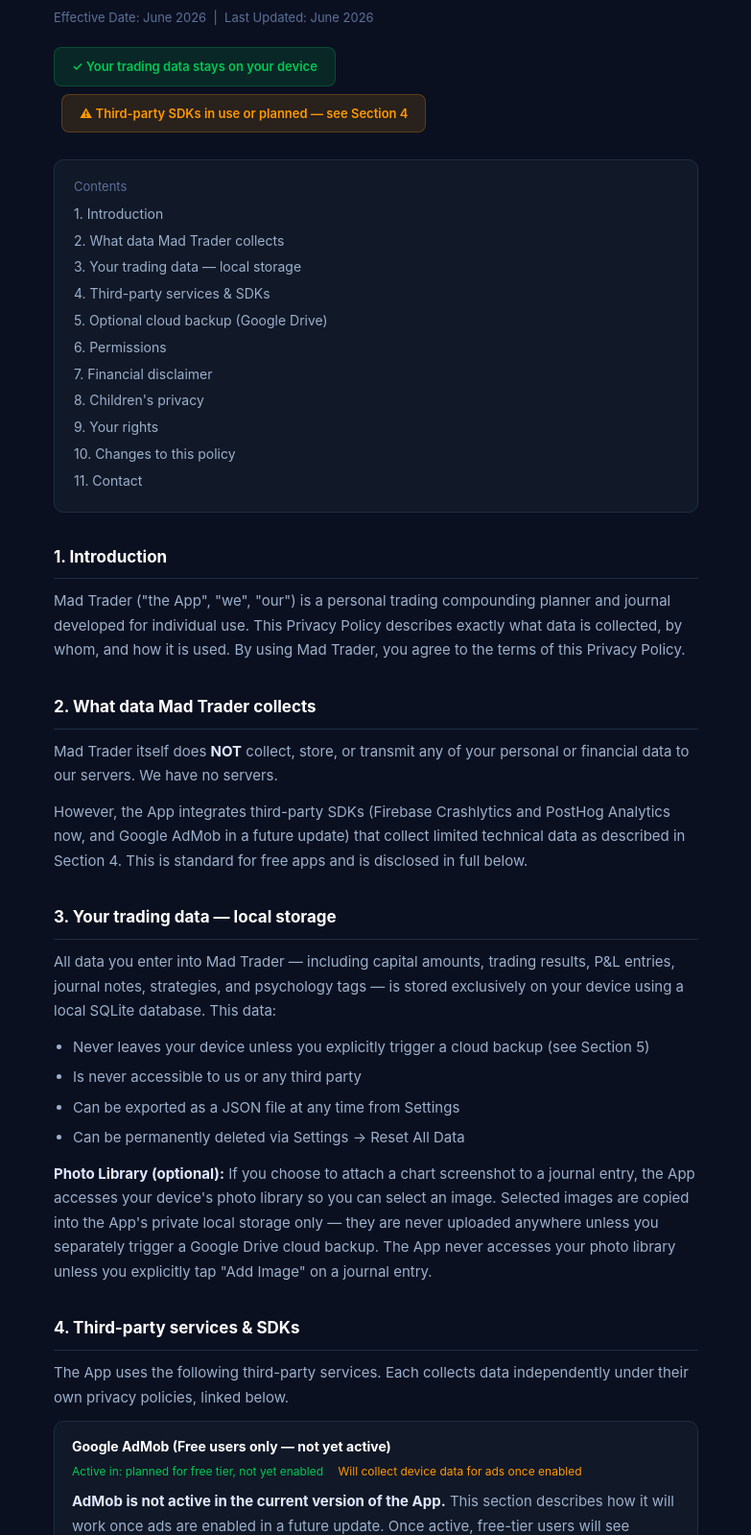
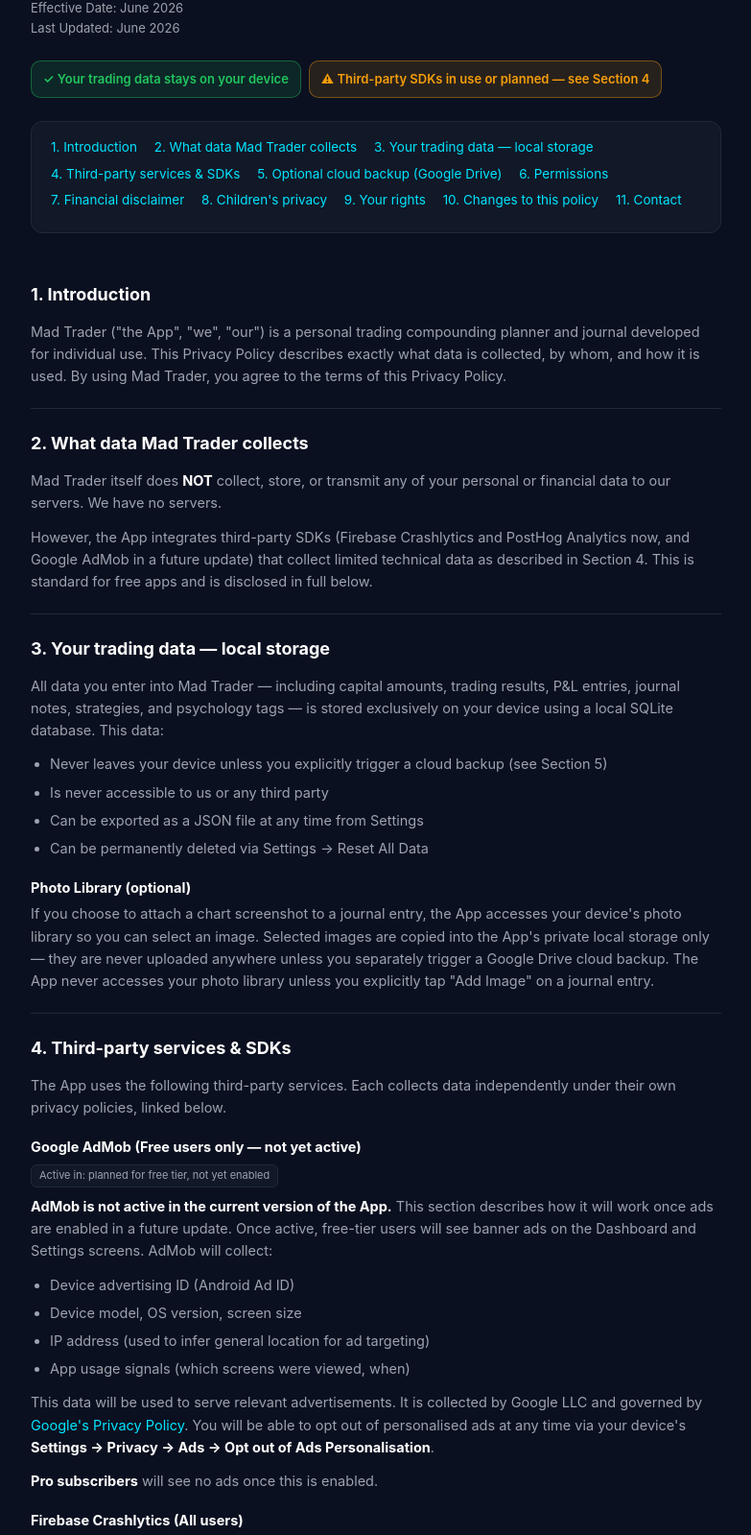
Before and after one commit to askmadtrader/Mad-trader, a plain HTML site: page index.html in a window 1280 px wide. Shown: the part 93-1692 px from the top of the page at 96% size, without its empty margins (248-1031 px from the left). Drawn offline with Linux system fonts and the light colour scheme.

Commit message:
Update index.html

```diff
--- a/index.html
+++ b/index.html
@@ -5,42 +5,146 @@
 <meta name="viewport" content="width=device-width, initial-scale=1.0">
 <title>Mad Trader — Privacy Policy</title>
 <style>
-  * { box-sizing: border-box; margin: 0; padding: 0; }
-  body { font-family: -apple-system, BlinkMacSystemFont, 'Segoe UI', sans-serif; background: #0B1020; color: #E0E8FF; line-height: 1.7; }
-  .container { max-width: 720px; margin: 0 auto; padding: 40px 24px 80px; }
-  .badge { display: inline-block; background: #00C85320; border: 1px solid #00C85340; color: #00C853; padding: 8px 18px; border-radius: 8px; font-size: 13px; font-weight: 600; margin-bottom: 8px; }
-  .badge-warn { display: inline-block; background: #FF980020; border: 1px solid #FF980040; color: #FF9800; padding: 8px 18px; border-radius: 8px; font-size: 13px; font-weight: 600; margin-bottom: 28px; margin-left: 8px; }
-  h1 { font-size: 32px; font-weight: 800; color: #00E5FF; margin-bottom: 6px; }
-  .meta { color: #5A7099; font-size: 13px; margin-bottom: 20px; }
-  h2 { font-size: 17px; font-weight: 700; color: #FFFFFF; margin: 32px 0 10px; border-bottom: 1px solid #1E2D45; padding-bottom: 8px; }
-  h3 { font-size: 14px; font-weight: 700; color: #00E5FF; margin: 16px 0 6px; }
-  p, li { color: #9BB0CC; font-size: 15px; margin-bottom: 12px; }
-  ul { padding-left: 20px; margin-bottom: 12px; }
+  :root {
+    --bg: #0B1020;
+    --card: #111827;
+    --border: #1F2937;
+    --fg: #FFFFFF;
+    --muted: #9CA3AF;
+    --primary: #00E5FF;
+    --profit: #22C55E;
+    --profit-bg: rgba(34,197,94,0.12);
+    --skipped: #F59E0B;
+    --skipped-bg: rgba(245,158,11,0.12);
+  }
+  * { box-sizing: border-box; }
+  body {
+    margin: 0;
+    background: var(--bg);
+    color: var(--fg);
+    font-family: -apple-system, BlinkMacSystemFont, "Segoe UI", Roboto, Helvetica, Arial, sans-serif;
+    line-height: 1.6;
+  }
+  .wrap {
+    max-width: 760px;
+    margin: 0 auto;
+    padding: 40px 20px 80px;
+  }
+  h1 {
+    font-size: 28px;
+    font-weight: 700;
+    color: var(--primary);
+    margin: 0 0 6px;
+  }
+  .dates {
+    font-size: 13px;
+    color: var(--muted);
+    margin-bottom: 24px;
+  }
+  .badges {
+    display: flex;
+    flex-wrap: wrap;
+    gap: 8px;
+    margin-bottom: 24px;
+  }
+  .badge {
+    padding: 8px 12px;
+    border-radius: 10px;
+    border: 1px solid;
+    font-size: 13px;
+    font-weight: 600;
+  }
+  .badge.good {
+    background: var(--profit-bg);
+    border-color: rgba(34,197,94,0.4);
+    color: var(--profit);
+  }
+  .badge.warn {
+    background: var(--skipped-bg);
+    border-color: rgba(245,158,11,0.4);
+    color: var(--skipped);
+  }
+  nav.toc {
+    background: var(--card);
+    border: 1px solid var(--border);
+    border-radius: 12px;
+    padding: 16px 20px;
+    margin-bottom: 28px;
+    font-size: 13.5px;
+  }
+  nav.toc a {
+    color: var(--primary);
+    text-decoration: none;
+    margin-right: 14px;
+    display: inline-block;
+    margin-bottom: 6px;
+  }
+  nav.toc a:hover { text-decoration: underline; }
+  section {
+    border-bottom: 1px solid var(--border);
+    padding: 22px 0;
+    scroll-margin-top: 20px;
+  }
+  section:last-of-type { border-bottom: none; }
+  h2 {
+    font-size: 18px;
+    font-weight: 700;
+    margin: 0 0 12px;
+  }
+  h3 {
+    font-size: 14.5px;
+    font-weight: 700;
+    color: var(--fg);
+    margin: 18px 0 4px;
+  }
+  .tag {
+    display: inline-block;
+    font-size: 11px;
+    color: var(--muted);
+    background: var(--card);
+    border: 1px solid var(--border);
+    border-radius: 6px;
+    padding: 2px 8px;
+    margin-bottom: 8px;
+  }
+  p {
+    font-size: 14.5px;
+    color: var(--muted);
+    margin: 0 0 12px;
+  }
+  p:last-child { margin-bottom: 0; }
+  ul {
+    margin: 0 0 12px;
+    padding-left: 20px;
+    font-size: 14.5px;
+    color: var(--muted);
+  }
   li { margin-bottom: 6px; }
-  .service-block { background: #111827; border: 1px solid #1E2D45; border-radius: 10px; padding: 14px 18px; margin-bottom: 14px; }
-  .service-name { font-size: 14px; font-weight: 700; color: #FFFFFF; margin-bottom: 4px; }
-  .service-meta { font-size: 12px; color: #5A7099; margin-bottom: 8px; }
-  .service-meta span { color: #00C853; margin-right: 12px; }
-  .service-meta span.warn { color: #FF9800; }
-  .footer { margin-top: 48px; padding-top: 20px; border-top: 1px solid #1E2D45; color: #5A7099; font-size: 12px; text-align: center; }
-  strong { color: #E0E8FF; }
-  a { color: #00E5FF; }
-  .toc { background: #111827; border: 1px solid #1E2D45; border-radius: 10px; padding: 16px 20px; margin-bottom: 32px; }
-  .toc p { font-size: 13px; color: #5A7099; margin-bottom: 6px; }
-  .toc a { display: block; font-size: 14px; color: #9BB0CC; margin-bottom: 4px; text-decoration: none; }
-  .toc a:hover { color: #00E5FF; }
+  strong { color: var(--fg); }
+  a { color: var(--primary); text-decoration: none; }
+  a:hover { text-decoration: underline; }
+  .footer {
+    border-top: 1px solid var(--border);
+    margin-top: 16px;
+    padding-top: 24px;
+    text-align: center;
+    font-size: 12px;
+    color: var(--muted);
+  }
 </style>
 </head>
 <body>
-<div class="container">
+<div class="wrap">
+
   <h1>Privacy Policy</h1>
-  <p class="meta">Effective Date: June 2026 &nbsp;|&nbsp; Last Updated: June 2026</p>
+  <div class="dates">Effective Date: June 2026<br>Last Updated: June 2026</div>
 
-  <div class="badge">✓ Your trading data stays on your device</div>
-  <div class="badge-warn">⚠ Third-party SDKs in use or planned — see Section 4</div>
+  <div class="badges">
+    <span class="badge good">✓ Your trading data stays on your device</span>
+    <span class="badge warn">⚠ Third-party SDKs in use or planned — see Section 4</span>
+  </div>
 
-  <div class="toc">
-    <p>Contents</p>
+  <nav class="toc">
     <a href="#s1">1. Introduction</a>
     <a href="#s2">2. What data Mad Trader collects</a>
     <a href="#s3">3. Your trading data — local storage</a>
@@ -52,16 +156,21 @@
     <a href="#s9">9. Your rights</a>
     <a href="#s10">10. Changes to this policy</a>
     <a href="#s11">11. Contact</a>
-  </div>
+  </nav>
 
-  <h2 id="s1">1. Introduction</h2>
+  <section id="s1">
+    <h2>1. Introduction</h2>
     <p>Mad Trader ("the App", "we", "our") is a personal trading compounding planner and journal developed for individual use. This Privacy Policy describes exactly what data is collected, by whom, and how it is used. By using Mad Trader, you agree to the terms of this Privacy Policy.</p>
+  </section>
 
-  <h2 id="s2">2. What data Mad Trader collects</h2>
+  <section id="s2">
+    <h2>2. What data Mad Trader collects</h2>
     <p>Mad Trader itself does <strong>NOT</strong> collect, store, or transmit any of your personal or financial data to our servers. We have no servers.</p>
     <p>However, the App integrates third-party SDKs (Firebase Crashlytics and PostHog Analytics now, and Google AdMob in a future update) that collect limited technical data as described in Section 4. This is standard for free apps and is disclosed in full below.</p>
+  </section>
 
-  <h2 id="s3">3. Your trading data — local storage</h2>
+  <section id="s3">
+    <h2>3. Your trading data — local storage</h2>
     <p>All data you enter into Mad Trader — including capital amounts, trading results, P&amp;L entries, journal notes, strategies, and psychology tags — is stored exclusively on your device using a local SQLite database. This data:</p>
     <ul>
       <li>Never leaves your device unless you explicitly trigger a cloud backup (see Section 5)</li>
@@ -69,17 +178,16 @@
       <li>Can be exported as a JSON file at any time from Settings</li>
       <li>Can be permanently deleted via Settings → Reset All Data</li>
     </ul>
-  <p><strong>Photo Library (optional):</strong> If you choose to attach a chart screenshot to a journal entry, the App accesses your device's photo library so you can select an image. Selected images are copied into the App's private local storage only — they are never uploaded anywhere unless you separately trigger a Google Drive cloud backup. The App never accesses your photo library unless you explicitly tap "Add Image" on a journal entry.</p>
+    <h3>Photo Library (optional)</h3>
+    <p>If you choose to attach a chart screenshot to a journal entry, the App accesses your device's photo library so you can select an image. Selected images are copied into the App's private local storage only — they are never uploaded anywhere unless you separately trigger a Google Drive cloud backup. The App never accesses your photo library unless you explicitly tap "Add Image" on a journal entry.</p>
+  </section>
 
-  <h2 id="s4">4. Third-party services &amp; SDKs</h2>
+  <section id="s4">
+    <h2>4. Third-party services &amp; SDKs</h2>
     <p>The App uses the following third-party services. Each collects data independently under their own privacy policies, linked below.</p>
 
-  <div class="service-block">
-    <div class="service-name">Google AdMob (Free users only — not yet active)</div>
-    <div class="service-meta">
-      <span>Active in: planned for free tier, not yet enabled</span>
-      <span class="warn">Will collect device data for ads once enabled</span>
-    </div>
+    <h3>Google AdMob (Free users only — not yet active)</h3>
+    <span class="tag">Active in: planned for free tier, not yet enabled</span>
     <p><strong>AdMob is not active in the current version of the App.</strong> This section describes how it will work once ads are enabled in a future update. Once active, free-tier users will see banner ads on the Dashboard and Settings screens. AdMob will collect:</p>
     <ul>
       <li>Device advertising ID (Android Ad ID)</li>
@@ -87,16 +195,11 @@
       <li>IP address (used to infer general location for ad targeting)</li>
       <li>App usage signals (which screens were viewed, when)</li>
     </ul>
-    <p>This data will be used to serve relevant advertisements. It is collected by Google LLC and governed by <a href="https://policies.google.com/privacy" target="_blank">Google's Privacy Policy</a>. You will be able to opt out of personalised ads at any time via your device's <strong>Settings → Privacy → Ads → Opt out of Ads Personalisation</strong>.</p>
+    <p>This data will be used to serve relevant advertisements. It is collected by Google LLC and governed by <a href="https://policies.google.com/privacy" target="_blank" rel="noopener">Google's Privacy Policy</a>. You will be able to opt out of personalised ads at any time via your device's <strong>Settings → Privacy → Ads → Opt out of Ads Personalisation</strong>.</p>
     <p><strong>Pro subscribers</strong> will see no ads once this is enabled.</p>
-  </div>
 
-  <div class="service-block">
-    <div class="service-name">Firebase Crashlytics (All users)</div>
-    <div class="service-meta">
-      <span>Active in: all tiers</span>
-      <span class="warn">Collects crash and stability data</span>
-    </div>
+    <h3>Firebase Crashlytics (All users)</h3>
+    <span class="tag">Active in: all tiers — collects crash and stability data</span>
     <p>Firebase Crashlytics helps us identify and fix app crashes. It collects:</p>
     <ul>
       <li>Crash logs and stack traces (code-level error details, not your trading data)</li>
@@ -104,15 +207,10 @@
       <li>A randomly generated installation UUID (not linked to your identity)</li>
       <li>Timestamp of the crash</li>
     </ul>
-    <p>Crashlytics does <strong>NOT</strong> collect your trading data, journal entries, capital amounts, or any financial information. All crash reports are anonymous. Data is collected by Google LLC and governed by <a href="https://firebase.google.com/support/privacy" target="_blank">Firebase's Privacy Policy</a>.</p>
-  </div>
+    <p>Crashlytics does <strong>NOT</strong> collect your trading data, journal entries, capital amounts, or any financial information. All crash reports are anonymous. Data is collected by Google LLC and governed by <a href="https://firebase.google.com/support/privacy" target="_blank" rel="noopener">Firebase's Privacy Policy</a>.</p>
 
-  <div class="service-block">
-    <div class="service-name">PostHog Analytics (All users)</div>
-    <div class="service-meta">
-      <span>Active in: all tiers</span>
-      <span class="warn">Collects feature-usage events</span>
-    </div>
+    <h3>PostHog Analytics (All users)</h3>
+    <span class="tag">Active in: all tiers — collects feature-usage events</span>
     <p>We use PostHog to understand which features are actually used, so we know what to improve. On each session it sends a small number of lightweight events:</p>
     <ul>
       <li><strong>app_opened</strong> — when the app is launched</li>
@@ -122,18 +220,15 @@
       <li><strong>backup_completed</strong> — whether a backup was local or cloud</li>
       <li><strong>upgrade_screen_viewed</strong> — that the Pro screen was opened</li>
     </ul>
-    <p>Each event is tied to a random ID generated on first install and stored only on your device — it is not your name, email, or Google account, and cannot be used to identify you personally. No trading data, journal text, capital amounts, or P&amp;L figures are ever sent. Governed by <a href="https://posthog.com/privacy" target="_blank">PostHog's Privacy Policy</a>.</p>
-  </div>
+    <p>Each event is tied to a random ID generated on first install and stored only on your device — it is not your name, email, or Google account, and cannot be used to identify you personally. No trading data, journal text, capital amounts, or P&amp;L figures are ever sent. Governed by <a href="https://posthog.com/privacy" target="_blank" rel="noopener">PostHog's Privacy Policy</a>.</p>
 
-  <div class="service-block">
-    <div class="service-name">Google Sign-In &amp; Google Drive (Optional — user-initiated only)</div>
-    <div class="service-meta">
-      <span>Active in: opt-in only</span>
-    </div>
+    <h3>Google Sign-In &amp; Google Drive (Optional — user-initiated only)</h3>
+    <span class="tag">Active in: opt-in only</span>
     <p>See Section 5 for full details. Google Drive backup is only active if you choose to sign in with your Google account in Settings. Nothing is sent to Google Drive by default.</p>
-  </div>
+  </section>
 
-  <h2 id="s5">5. Optional cloud backup (Google Drive)</h2>
+  <section id="s5">
+    <h2>5. Optional cloud backup (Google Drive)</h2>
     <p>Mad Trader offers an optional cloud backup feature powered by Google Drive. This is <strong>entirely opt-in</strong>. It is not enabled by default and requires you to manually sign in with your Google account from Settings → Cloud Backup.</p>
     <p>If you enable cloud backup:</p>
     <ul>
@@ -141,11 +236,13 @@
       <li>This AppData folder is hidden from your regular Drive view and only Mad Trader can read or write to it — not us, not any other app</li>
       <li>You can restore your data or sign out (which ends the Drive connection) at any time from within the App</li>
       <li>If you uninstall the App, the AppData backup is automatically deleted by Google along with the app's private storage</li>
-    <li>Governed by <a href="https://policies.google.com/privacy" target="_blank">Google's Privacy Policy</a> for the Drive/Sign-In portion of this feature</li>
+      <li>Governed by <a href="https://policies.google.com/privacy" target="_blank" rel="noopener">Google's Privacy Policy</a> for the Drive/Sign-In portion of this feature</li>
     </ul>
     <p>If you never sign in with Google, no data is ever sent to Google Drive.</p>
+  </section>
 
-  <h2 id="s6">6. Permissions</h2>
+  <section id="s6">
+    <h2>6. Permissions</h2>
     <p>Mad Trader explicitly blocks camera, location, contacts, and microphone access. The following permissions are requested only when you use related features:</p>
     <ul>
       <li><strong>Storage / Files:</strong> To export and import backup JSON files to/from your device</li>
@@ -154,15 +251,21 @@
       <li><strong>Internet:</strong> Required by Crashlytics (crash reports), PostHog (analytics events), optional Google Drive cloud backup, and AdMob once ads are enabled in a future update</li>
     </ul>
     <p>No other permissions are used.</p>
+  </section>
 
-  <h2 id="s7">7. Financial disclaimer</h2>
+  <section id="s7">
+    <h2>7. Financial disclaimer</h2>
     <p>Mad Trader is a planning and tracking tool <strong>ONLY</strong>. It is not financial advice, a trading recommendation system, or a guarantee of returns. Compound projections are mathematical simulations only. Past projections do not guarantee future results. Trading in financial markets involves significant risk. You may lose some or all of your capital. Always consult a qualified financial advisor before making trading decisions.</p>
+  </section>
 
-  <h2 id="s8">8. Children's privacy</h2>
+  <section id="s8">
+    <h2>8. Children's privacy</h2>
     <p>Mad Trader is not directed toward children under the age of 13, and we do not knowingly collect personal information from children. If you believe a child has used this app and data has been collected, contact us immediately.</p>
     <p>Separately, because the App deals with real financial planning and trading concepts, it is intended for users aged 18 and above.</p>
+  </section>
 
-  <h2 id="s9">9. Your rights</h2>
+  <section id="s9">
+    <h2>9. Your rights</h2>
     <p>You have full control over your data:</p>
     <ul>
       <li><strong>Access:</strong> All your data is visible within the App at all times</li>
@@ -171,16 +274,22 @@
       <li><strong>Opt out of personalised ads:</strong> Android Settings → Privacy → Ads → Opt out of Ads Personalisation</li>
       <li><strong>Cloud backup removal:</strong> Sign out of Google from Settings → Cloud Backup to disconnect the App from your Drive. Your backup is also automatically deleted by Google if you uninstall the App, since it lives in the App's private AppData folder.</li>
     </ul>
+  </section>
 
-  <h2 id="s10">10. Changes to this policy</h2>
+  <section id="s10">
+    <h2>10. Changes to this policy</h2>
     <p>We may update this Privacy Policy when the App adds new features or third-party services. Updates will be reflected in new App versions and on this page. Continued use after changes constitutes acceptance of the updated policy.</p>
+  </section>
 
-  <h2 id="s11">11. Contact</h2>
+  <section id="s11">
+    <h2>11. Contact</h2>
     <p>For privacy questions, data requests, or any other queries, email us at <a href="mailto:askmadtrader@gmail.com">askmadtrader@gmail.com</a>, or use the Contact Support / Report a Bug screens inside the App (Settings → Support).</p>
+  </section>
 
   <div class="footer">
-    Mad Trader v1.2.9 &nbsp;|&nbsp; Package: com.madtrader.app &nbsp;|&nbsp; Android API 24+ &nbsp;|&nbsp; © 2026 Mad Trader
+    Mad Trader v1.0.0 | Package: com.madtrader.app | Android API 24+ | © 2026 Mad Trader
   </div>
+
 </div>
 </body>
 </html>
```
Lines whose indentation alone changed are shown as unchanged.
